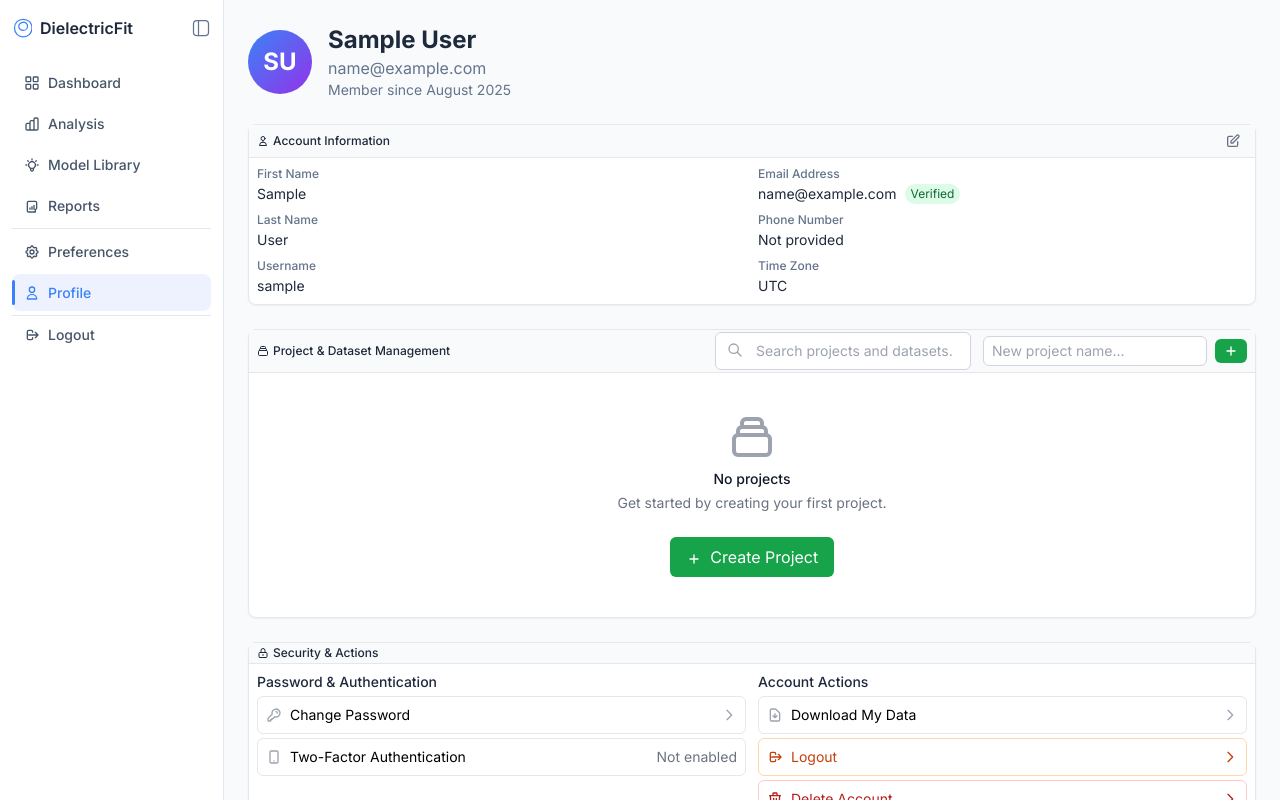
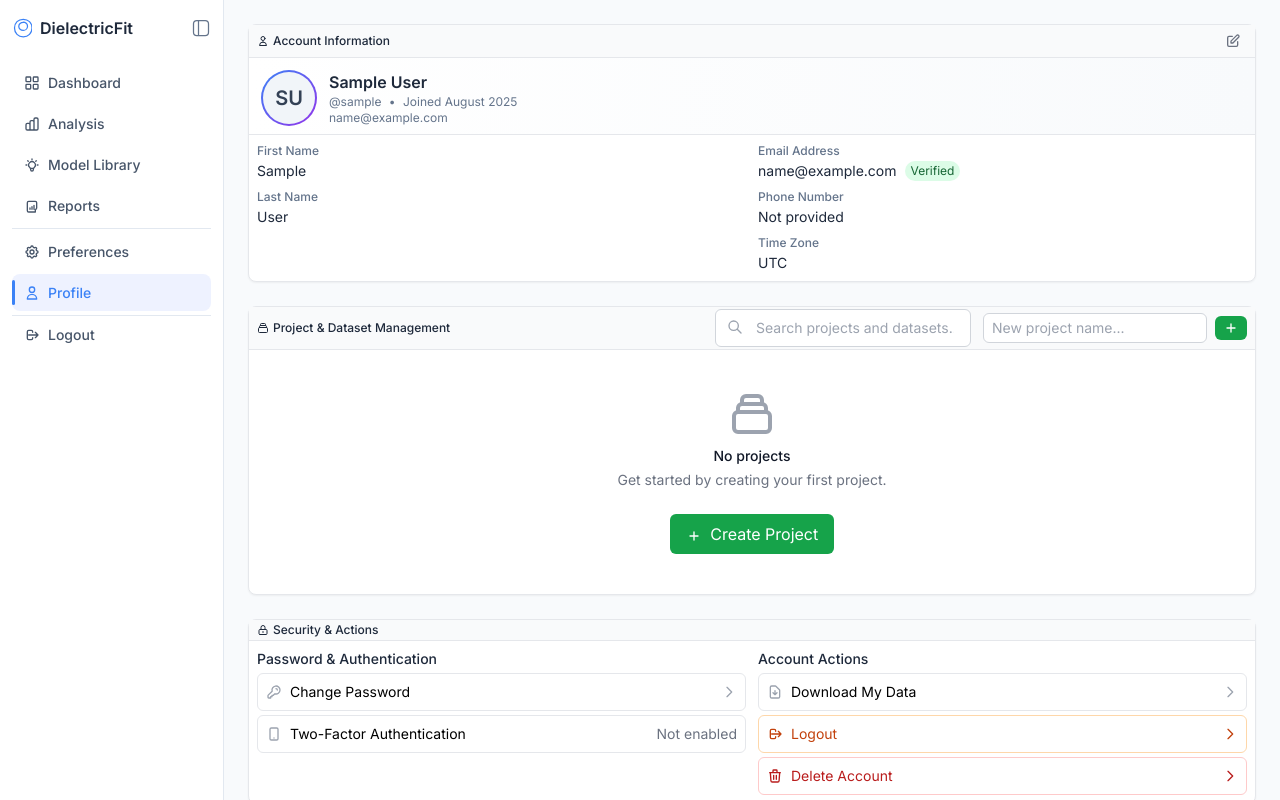
Before and after one commit to bmeddeb/DielectricFit, a Django app: page /profile/ in a window 1280 px wide. Run offline with Django 5.2, Linux system fonts and the light colour scheme; the visitor is signed in with stand-in values (Sample User, id 1); data comes from the database, SQL or seed files in the repository; data that the repository does not hold is empty; some libraries are stand-ins or nearby versions.

Commit message:
style: profile page, avatar restyling

```diff
--- a/config/settings.py
+++ b/config/settings.py
@@ -122,6 +122,10 @@ USE_TZ = True
 STATIC_URL = 'static/'
 STATICFILES_DIRS = [BASE_DIR / 'static']
 
+# Media uploads (development)
+MEDIA_URL = 'media/'
+MEDIA_ROOT = BASE_DIR / 'media'
+
 # Default primary key field type
 # https://docs.djangoproject.com/en/5.2/ref/settings/#default-auto-field
 
--- a/config/urls.py
+++ b/config/urls.py
@@ -16,6 +16,8 @@ Including another URLconf
 """
 from django.contrib import admin
 from django.urls import include, path
+from django.conf import settings
+from django.conf.urls.static import static
 
 urlpatterns = [
     path('admin/', admin.site.urls),
@@ -23,3 +25,6 @@ urlpatterns = [
     path('', include('people.urls')),
     path('', include('dielectric.urls')),
 ]
+
+if settings.DEBUG:
+    urlpatterns += static(settings.MEDIA_URL, document_root=settings.MEDIA_ROOT)
--- a/people/models.py
+++ b/people/models.py
@@ -345,6 +345,8 @@ class UserProfile(models.Model):
         on_delete=models.CASCADE,
         related_name="profile"
     )
+    # Use FileField to avoid hard Pillow dependency; can switch to ImageField later
+    avatar = models.FileField(upload_to='avatars/', null=True, blank=True)
     phone = models.CharField(max_length=20, blank=True, default="")
     timezone = models.CharField(max_length=50, default="UTC")
     bio = models.TextField(blank=True, default="")
--- a/people/static/people/js/profile.js
+++ b/people/static/people/js/profile.js
@@ -74,6 +74,15 @@ function handleAccountUpdate(event) {
   document.getElementById('display-email').textContent = data.email;
   document.getElementById('display-phone').textContent = data.phone || 'Not provided';
   document.getElementById('display-timezone').textContent = data.timezone;
+  // Update summary header
+  try {
+    const uname = (document.getElementById('summary-username')?.textContent || '').replace(/^@/, '');
+    const fullName = `${data.first_name || ''} ${data.last_name || ''}`.trim() || uname;
+    const summaryName = document.getElementById('summary-name');
+    const summaryEmail = document.getElementById('summary-email');
+    if (summaryName) summaryName.textContent = fullName;
+    if (summaryEmail) summaryEmail.textContent = data.email || '';
+  } catch (_) {}
 
   // Send to server
   const csrftoken = getCookie('csrftoken');
@@ -129,6 +138,15 @@ function saveAccountInline() {
   document.getElementById('display-phone').textContent = phone;
   const tz = document.getElementById('input-timezone')?.value || 'UTC (GMT+0)';
   document.getElementById('display-timezone').textContent = tz;
+  // Update summary header
+  try {
+    const uname = (document.getElementById('summary-username')?.textContent || '').replace(/^@/, '');
+    const fullName = `${data.first_name || ''} ${data.last_name || ''}`.trim() || uname;
+    const summaryName = document.getElementById('summary-name');
+    const summaryEmail = document.getElementById('summary-email');
+    if (summaryName) summaryName.textContent = fullName;
+    if (summaryEmail) summaryEmail.textContent = data.email || '';
+  } catch (_) {}
 
   const csrftoken = getCookie('csrftoken');
   fetch('/api/profile/update/', {
--- a/people/templates/people/profile.html
+++ b/people/templates/people/profile.html
@@ -5,21 +5,6 @@
 
 {% block content %}
 <div class="space-y-6">
-  <!-- Profile Header -->
-  <div class="flex items-center justify-between">
-    <div class="flex items-center space-x-4">
-      <div class="w-16 h-16 bg-gradient-to-br from-blue-500 to-purple-600 rounded-full flex items-center justify-center text-white text-2xl font-bold">
-        {{ user.first_name|first|default:user.username|first|upper }}{{ user.last_name|first|upper }}
-      </div>
-      <div>
-        <h1 class="text-2xl font-bold text-primary">{{ user.first_name }} {{ user.last_name|default:user.username }}</h1>
-        <p class="text-secondary">{{ user.email }}</p>
-        <p class="text-sm text-secondary">Member since {{ user.date_joined|date:"F Y" }}</p>
-      </div>
-    </div>
-    <div class="flex space-x-3"></div>
-  </div>
-
   <!-- Account Information Section -->
   <div class="bg-white rounded-lg shadow-sm border" id="account-card">
     <div class="thin-header flex items-center justify-between">
@@ -41,6 +26,42 @@
         </div>
       </div>
     </div>
+    <!-- Profile summary inside account card -->
+    <div class="px-3 pt-3 pb-2 border-b bg-gradient-to-r from-white to-slate-50">
+      <div class="flex items-center justify-between">
+        <div class="flex items-center gap-3">
+          <button id="avatar-button" type="button" class="relative group" title="Change avatar">
+            <div class="w-14 h-14 rounded-full bg-gradient-to-br from-blue-500 to-purple-600 p-[2px]">
+              <div class="w-full h-full rounded-full bg-white overflow-hidden relative">
+                {% if profile.avatar %}
+                  <img id="avatar-img" src="{{ profile.avatar.url }}" alt="Avatar" class="w-full h-full object-cover">
+                {% else %}
+                  <div id="avatar-initials" class="w-full h-full flex items-center justify-center text-slate-700 text-xl font-semibold bg-slate-100">
+                    {{ user.first_name|first|default:user.username|first|upper }}{{ user.last_name|first|upper }}
+                  </div>
+                {% endif %}
+                <div class="absolute inset-0 bg-black/0 group-hover:bg-black/30 transition-colors flex items-center justify-center">
+                  <span class="text-white text-xs opacity-0 group-hover:opacity-100 transition-opacity">Change</span>
+                </div>
+              </div>
+            </div>
+          </button>
+          <input id="avatar-input" type="file" accept="image/*" class="hidden" aria-label="Upload avatar">
+          <div>
+            <div id="summary-name" class="text-base font-semibold text-primary">
+              {{ user.first_name }} {{ user.last_name|default:'' }}{% if not user.first_name and not user.last_name %}{{ user.username }}{% endif %}
+            </div>
+            <div class="text-xs text-secondary">
+              <span id="summary-username">@{{ user.username }}</span>
+              <span class="mx-1">•</span>
+              <span id="summary-joined">Joined {{ user.date_joined|date:"F Y" }}</span>
+            </div>
+            <div id="summary-email" class="text-xs text-slate-500">{{ user.email }}</div>
+          </div>
+        </div>
+      </div>
+    </div>
+
     <div class="p-2">
       <div class="grid grid-cols-1 md:grid-cols-2 gap-3">
         <div class="space-y-2">
@@ -53,10 +74,6 @@
             <label class="block text-xs font-medium text-secondary mb-0.5">Last Name</label>
             <div class="text-primary text-sm js-view" id="display-last-name">{{ user.last_name|default:"-" }}</div>
             <input type="text" class="js-edit hidden w-full px-2 py-1 text-sm border border-gray-300 rounded focus:border-blue-500 focus:outline-none" id="input-last-name" name="last_name" value="{{ user.last_name }}">
-          </div>
-          <div>
-            <label class="block text-xs font-medium text-secondary mb-0.5">Username</label>
-            <div class="text-primary text-sm">{{ user.username }}</div>
           </div>
         </div>
         <div class="space-y-2">
```
Also changed, not shown: people/migrations/0004_add_avatar_to_userprofile.py (added).
